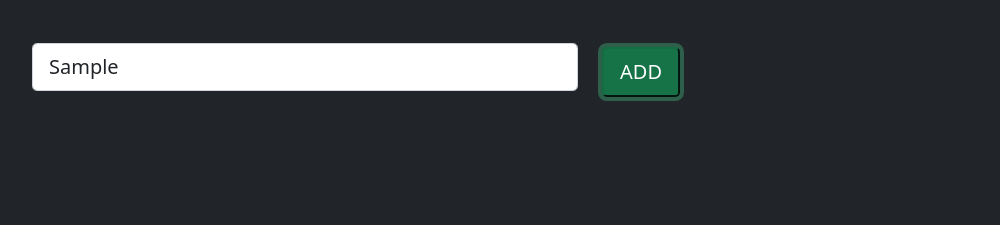
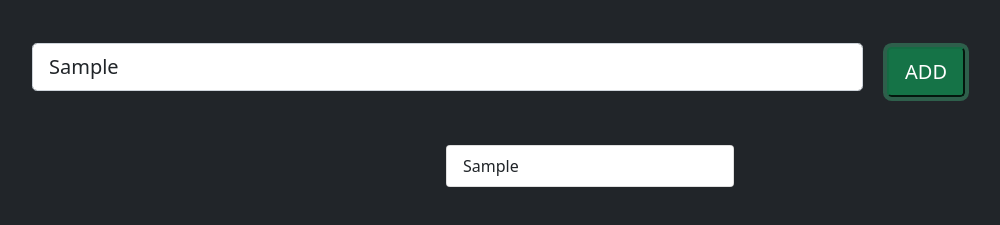
Before and after one commit to amaldevcd/js-todo, a plain HTML site: page index.html in a window 1280 px wide. Both pictures are taken after typing "Sample" into the empty fields and a click on the button "ADD". Shown: the part 77-302 px from the top of the page, without its empty margins (50-1050 px from the left). Drawn offline with nearby package versions, Linux system fonts and the light colour scheme.

Commit message:
functional

```diff
--- a/index.html
+++ b/index.html
@@ -11,15 +11,23 @@
 <h1 style="text-align: center;" class="mt-4">TO DO LIST</h1>
 <div class="container mt-5">
     <div class="row">
-        <div class="col-md-6">
-            <input class="form-control form-control-lg float-right" type="text" placeholder="Type here..." aria-label=".form-control-lg example">
+        <div class="col-md-9">
+            <input id="txt-form"  class="form-control form-control-lg float-right" type="text" placeholder="Type here..." aria-label=".form-control-lg example">
         </div>
-        <div class="col-md-6 pt-1">
-            <button type="button" class="btn-lg btn-success float-left ">ADD</button>
+        <div class="col-md-1 pt-1">
+            <button type="reset" class="btn-lg btn-success float-left " onclick="show()" >ADD</button>
         </div>
     </div>
 </div>
+<div class="container mt-5 ">
+    <div class="card mx-auto" style="width: 18rem;">
+        <ul class="list-group list-group-flush " id="list">
+          <!-- <li class="list-group-item">An item</li> -->
+        </ul>
+      </div>
+</div>
 <script src="https://cdn.jsdelivr.net/npm/@popperjs/core@2.9.1/dist/umd/popper.min.js" integrity="sha384-SR1sx49pcuLnqZUnnPwx6FCym0wLsk5JZuNx2bPPENzswTNFaQU1RDvt3wT4gWFG" crossorigin="anonymous"></script>
 <script src="https://cdn.jsdelivr.net/npm/bootstrap@5.0.0-beta3/dist/js/bootstrap.min.js" integrity="sha384-j0CNLUeiqtyaRmlzUHCPZ+Gy5fQu0dQ6eZ/xAww941Ai1SxSY+0EQqNXNE6DZiVc" crossorigin="anonymous"></script>
+<script src="script.js"></script>
 </body>
 </html>
--- a/script.js
+++ b/script.js
@@ -0,0 +1,12 @@
+
+function show()
+
+{
+    var t1=document.getElementById("txt-form").value ;
+    var link=document.createElement("li");
+    link.classList.add("list-group-item");
+    link.innerHTML = t1;
+    document.getElementById("list").appendChild(link);
+    console.log(t1);
+
+}
```
